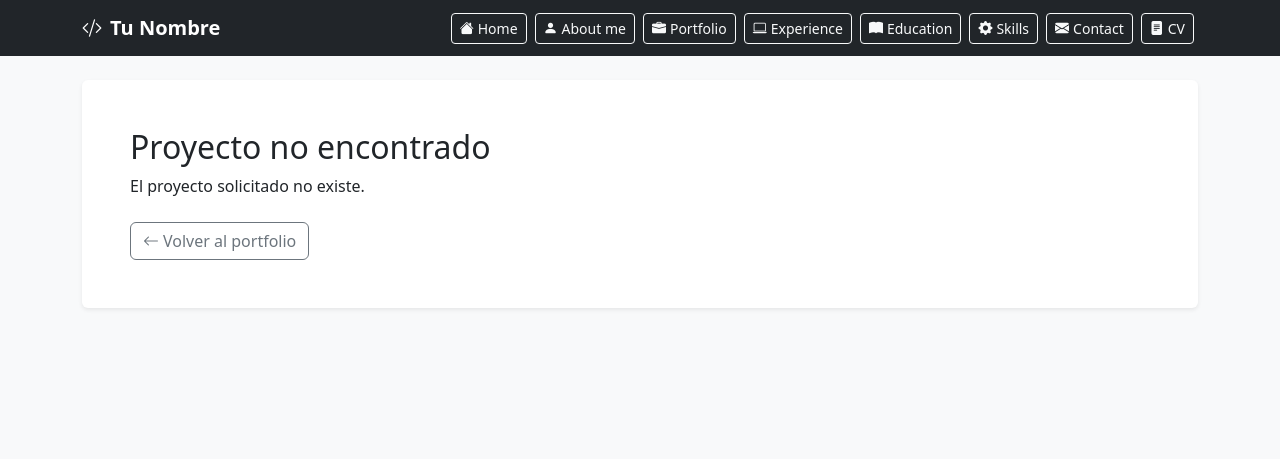
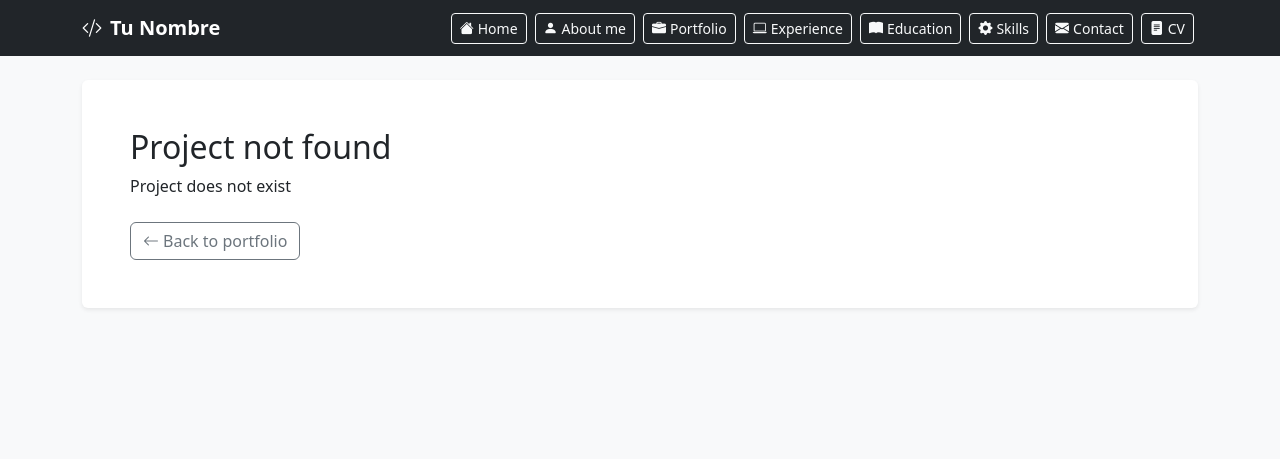
Before and after one commit to psotsan/portfolio, a Django app: template portapp/templates/portapp/project_detail.html in a window 1280 px wide. Shown: the top 459 px of the page. Run offline with Django 5.2, Linux system fonts and the light colour scheme; the template is opened without the code that fills it, so the values that code supplies are empty.

Commit message:
fix: translated portfolio UI elements to English

```diff
--- a/portapp/templates/portapp/portfolio_list.html
+++ b/portapp/templates/portapp/portfolio_list.html
@@ -20,7 +20,7 @@
             </p>
             <a href="{% url 'project_detail' project.id %}"
                class="btn btn-sm btn-outline-primary">
-              Ver detalle
+              View detail
             </a>
           </div>
         </div>
--- a/portapp/templates/portapp/project_detail.html
+++ b/portapp/templates/portapp/project_detail.html
@@ -13,15 +13,15 @@
       {% endfor %}
     </p>
     <a href="{{ project.url }}" class="btn btn-primary">
-      <i class="bi bi-box-arrow-up-right me-1"></i>Ver proyecto
+      <i class="bi bi-box-arrow-up-right me-1"></i>View project
     </a>
     {% else %}
-    <h2>Proyecto no encontrado</h2>
-    <p>El proyecto solicitado no existe.</p>
+    <h2>Project not found</h2>
+    <p>Project does not exist</p>
     {% endif %}
     <div class="mt-4">
       <a href="{% url 'portfolio_list' %}" class="btn btn-outline-secondary">
-        <i class="bi bi-arrow-left me-1"></i>Volver al portfolio
+        <i class="bi bi-arrow-left me-1"></i>Back to portfolio
       </a>
     </div>
   </div>
```
